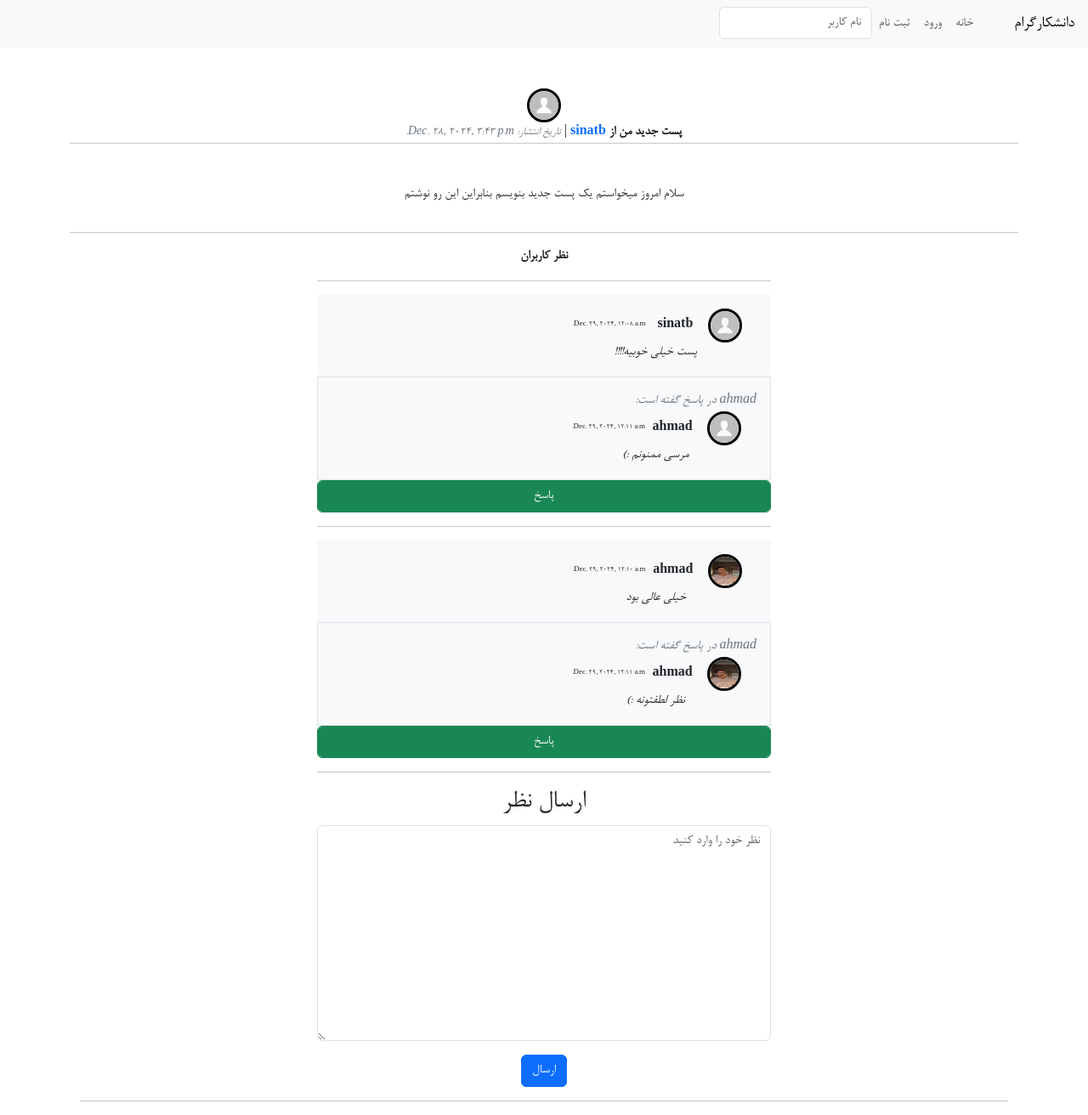
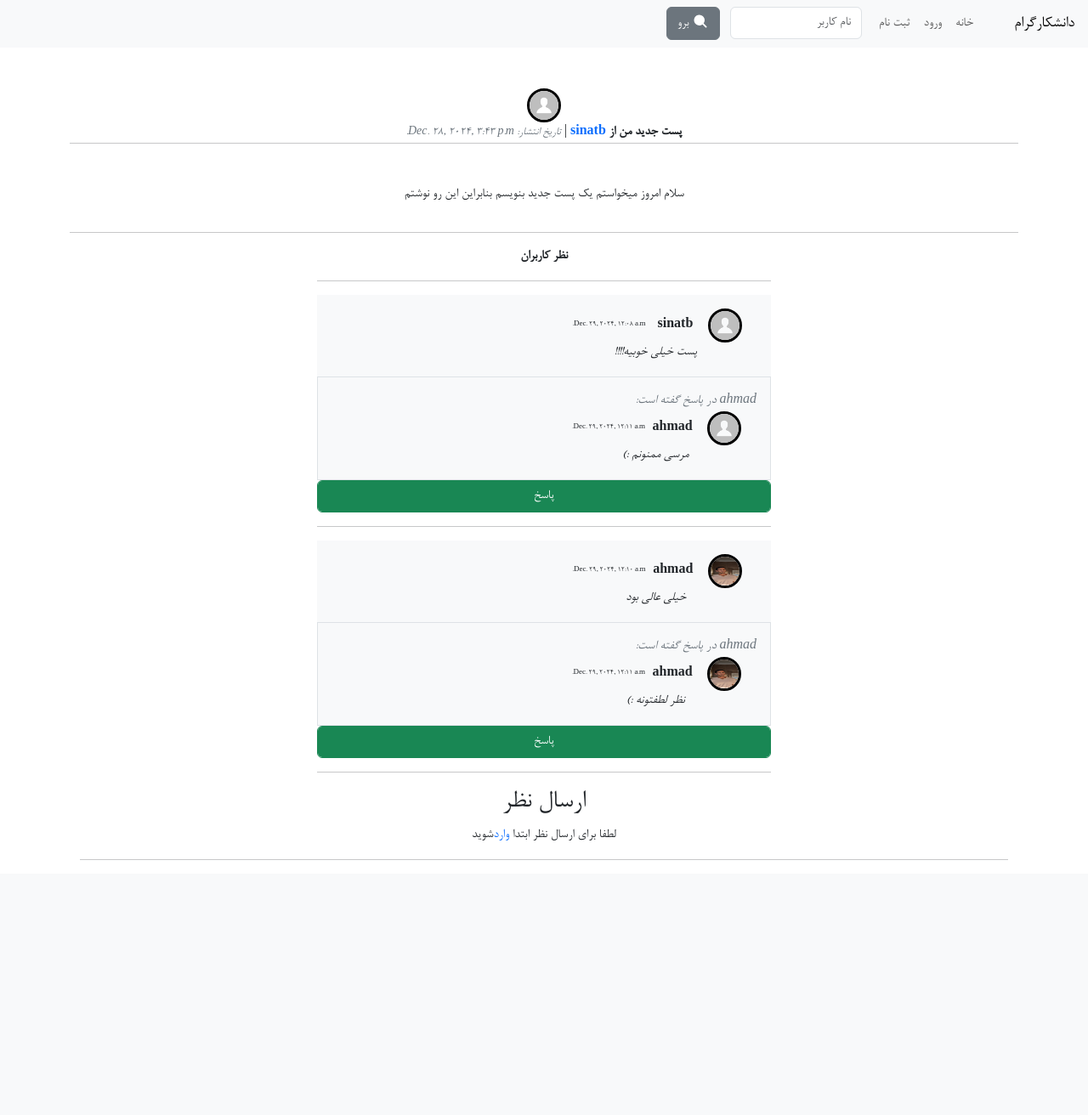
Before and after one commit to SeyedAliTabatabaei/Daneshkar_SocialNetowork, a Django app: page /post/12/ in a window 1280 px wide. Shown: the whole page at 85% size. After the commit the page ends 1012 px from the top, so only its background shows below. Run offline with Django 5.2, Linux system fonts and the light colour scheme; data comes from the database, SQL or seed files in the repository; both versions use the stored data as it was after the commit; some libraries are stand-ins or nearby versions.

Commit message:
search added / Bugs Fixed

```diff
--- a/socialnetwork/core/templates/navbar.html
+++ b/socialnetwork/core/templates/navbar.html
@@ -62,10 +62,26 @@
 
         {% endif %}
         <li class="nav-item">
+
           <form method="get" autocomplete="off" action="/search">
-              {% csrf_token %}
-              <input type="text" class="form-control" id="search" name="query" placeholder="نام کاربر">
-              <div id="dropdown"></div>
+            {% csrf_token %}
+            <div class="container">
+              <div class="row">
+                <div class="col-8 pl-1">
+                  <input type="text" class="form-control" id="search" name="query" placeholder="نام کاربر">
+                  <div id="dropdown"></div>
+                </div>
+                <div class="col-4 p-0" style="text-align-last: right;">
+                  <button type="submit" class="btn btn-secondary text-white">
+                    <svg xmlns="http://www.w3.org/2000/svg" viewBox="0 0 16 16" style="width: 20px; height:20px;" fill="white" className="size-4">
+                      <path fillRule="evenodd" d="M9.965 11.026a5 5 0 1 1 1.06-1.06l2.755 2.754a.75.75 0 1 1-1.06 1.06l-2.755-2.754ZM10.5 7a3.5 3.5 0 1 1-7 0 3.5 3.5 0 0 1 7 0Z" clipRule="evenodd" />
+                    </svg>
+                    برو
+                  </button>
+                </div>
+              </div>
+            </div>
+
           </form>
         </li>
       </ul>
--- a/socialnetwork/users/templates/post_detail.html
+++ b/socialnetwork/users/templates/post_detail.html
@@ -104,11 +104,15 @@
 
                 {% endfor %}
                 <h2>ارسال نظر</h2>
-                <form method="post">
-                    {% csrf_token %}
-                    {{ form.as_p }}
-                    <button type="submit" class="btn btn-primary">ارسال</button>
-                </form>
+                {% if user.is_authenticated %}
+                    <form method="post">
+                        {% csrf_token %}
+                        {{ form.as_p }}
+                        <button type="submit" class="btn btn-primary">ارسال</button>
+                    </form>
+                {% else %}
+                    لطفا برای ارسال نظر ابتدا <a href="{% url 'login' %}">وارد</a>شوید
+                {% endif %}
             </div>
 
 
```
Also changed, not shown: socialnetwork/db.sqlite3.
